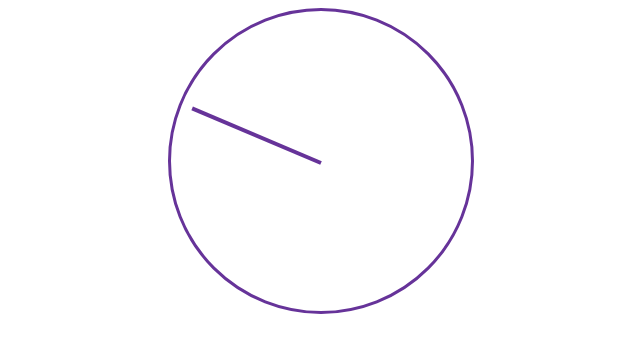
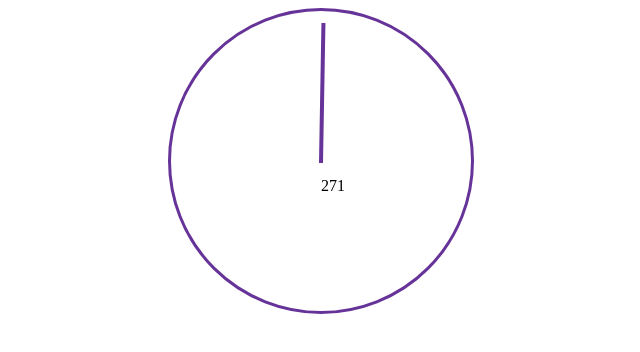
Before and after one commit to Mich1300/Parcial1.MichFdz, a plain HTML site: page index.html in a window 1280 px wide. Shown: the whole page, without its empty margins (319-959 px from the left). Drawn offline with Linux system fonts and the light colour scheme.

Commit message:
Rotation and Number change

```diff
--- a/index.html
+++ b/index.html
@@ -12,7 +12,12 @@
         <section class="container__circulito">
             <div class="container__line">
             </div>
+            <div class="container__number">
+                <p class="print"> 0 </p>
+            </div>
         </section>
     </header>
+
 </body>
+<script src="./scripts/main.js"></script>
 </html>
--- /dev/null
+++ b/scripts/main.js
@@ -0,0 +1,13 @@
+function handleLoad() {
+    var numgrades;
+    var rotateElement = document.querySelector('.container__line')
+    var numprint = document.querySelector('.print')
+    function handleRotate(){
+        numgrades =Math.floor(Math.random()*(360));
+        rotateElement.style.transform ='rotate('+numgrades+'deg)';
+        numprint.textContent=numgrades;
+    }
+    setInterval(handleRotate,2000);
+}
+
+window.addEventListener('load',handleLoad);
--- a/style/main.css
+++ b/style/main.css
@@ -1,3 +1,5 @@
+
+
 .container__circulito{
     width: 300px;
     height: 300px;
@@ -17,6 +19,12 @@
     top: 50%;
     background-color: rebeccapurple;
     transform-origin: left center;
-    transition: transform 0.3s ease-in-out 0s;
+    transition: transform 0.2s ease-in-out 0s;
     transform: rotate(203deg);
 }
+
+.container__number{
+    position:absolute;
+    left: 50%;
+    top: 50%;
+}
```
